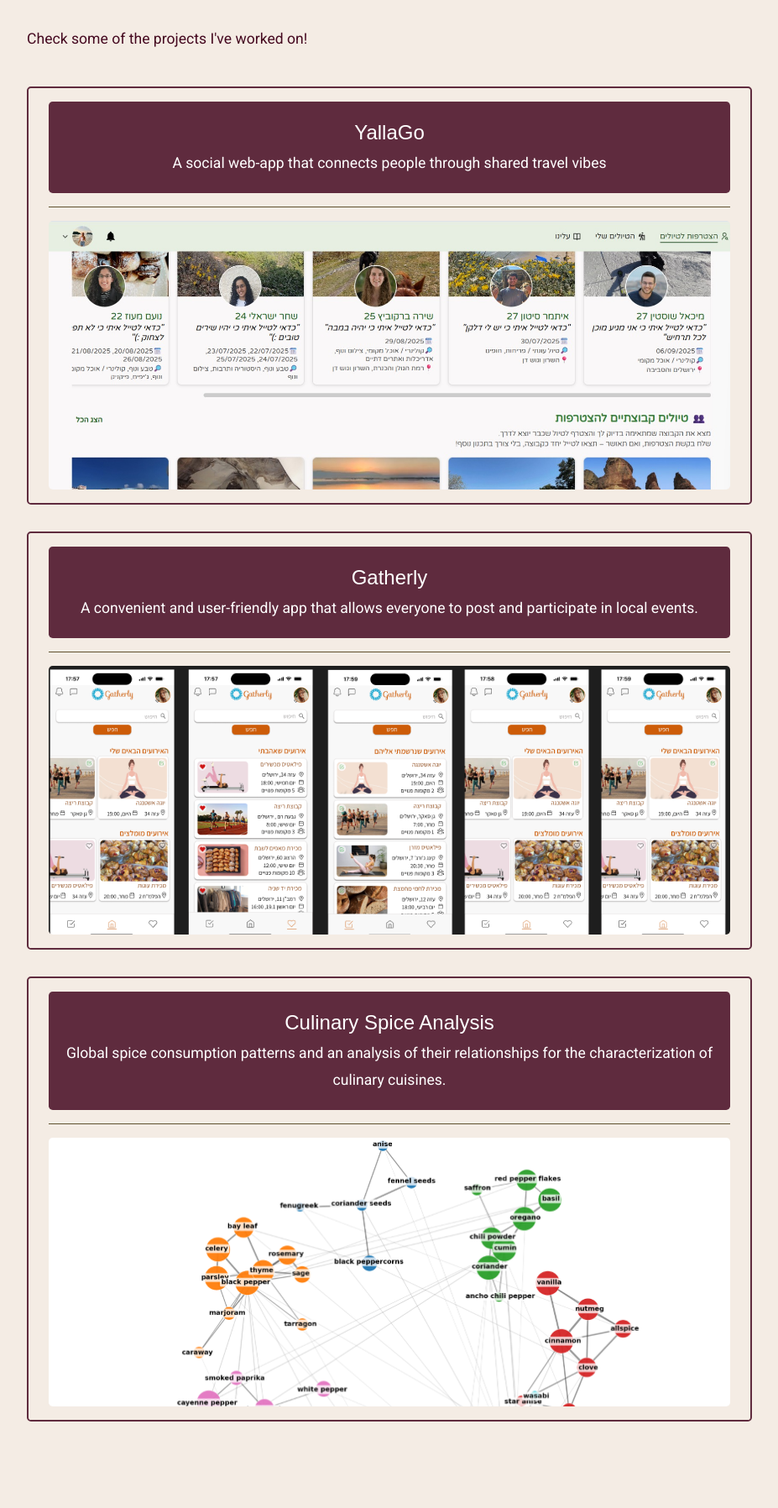
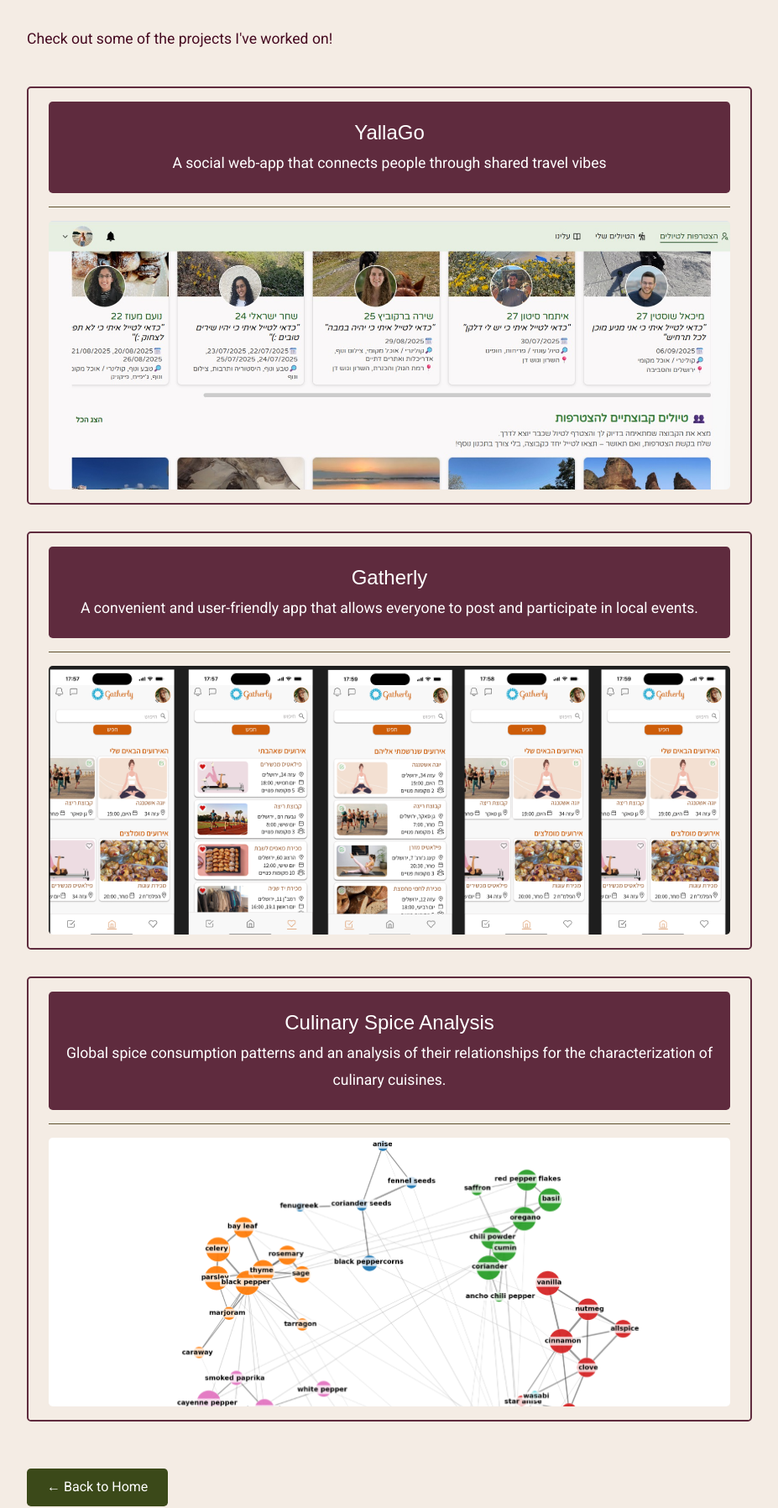
Before and after one commit to shirabercovici/shira-website, a website built with Vite: page projects.html in a window 1280 px wide. Shown: the part 227-2023 px from the top of the page at 84% size, without its empty margins (176-1103 px from the left). Built offline with nearby package versions, Linux system fonts and the light colour scheme; a web font is replaced by a local one.

Commit message:
few changes

```diff
--- a/projects.html
+++ b/projects.html
@@ -19,7 +19,7 @@
           <h1>My Projects</h1>
           <img src="public/briefing.png" alt="Projects Icon" class="header-icon">
         </div>
-        <p>Check some of the projects I've worked on!</h3>
+        <p>Check out some of the projects I've worked on!</h3>
       </header>
       <main>
         <div class="projects-container">
--- a/styles/main.css
+++ b/styles/main.css
@@ -347,7 +347,7 @@
 
 .back-home {
     display: inline-block; /* Ensures margin-top is applied */
-    margin-top: 6rem;
+    margin-top: 2rem;
     background-color: var(--color-accent);
     border-radius: var(--border-radius);
     color: white;
```
